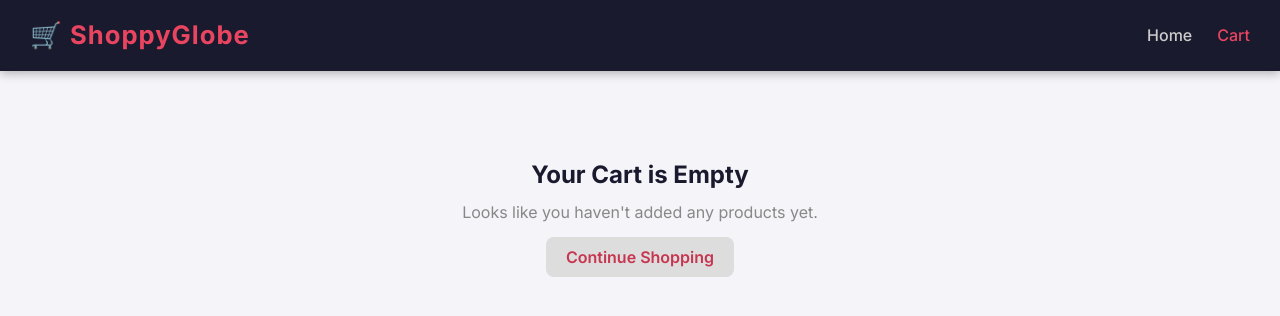
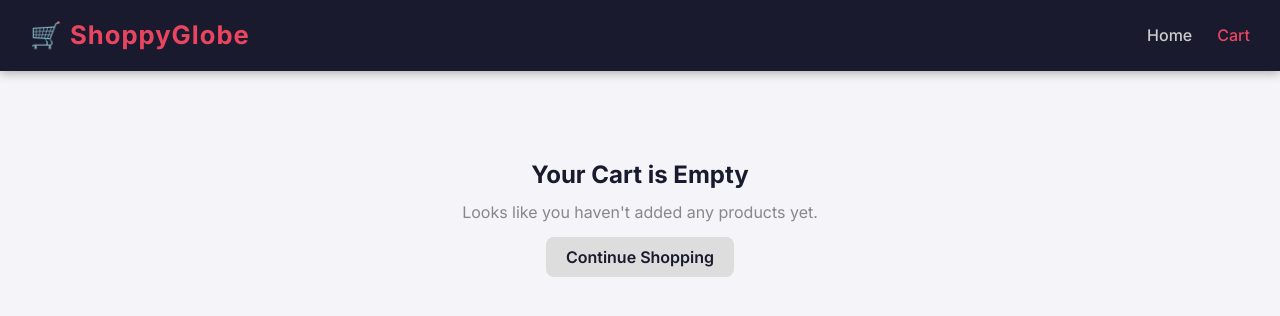
Before and after one commit to VamshiKrishna-117/shoppyGlobe, a React (Vite) app: page /cart in a window 1280 px wide. In both pictures the pointer is over the link "Continue Shopping". Shown: the top 316 px of the page. Built offline with nearby package versions, Linux system fonts and the light colour scheme.

Commit message:
Fix hover text color for checkout and continue buttons

```diff
--- a/src/pages/Cart.css
+++ b/src/pages/Cart.css
@@ -73,6 +73,7 @@
 
 .cart__continue-btn:hover {
   background-color: #ddd;
+  color: #1a1a2e;
 }
 
 /* Checkout button */
@@ -88,6 +89,7 @@
 
 .cart__checkout-btn:hover {
   background-color: #c73650;
+  color: #ffffff;
 }
 
 /* ============================================
```
